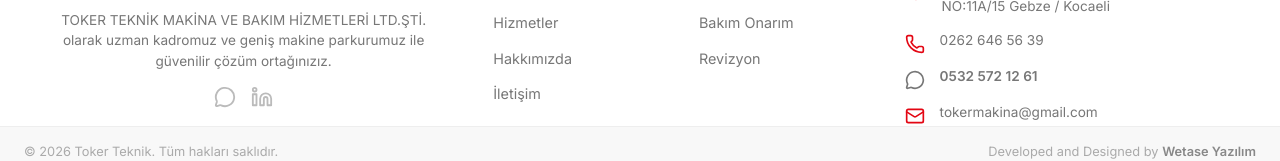
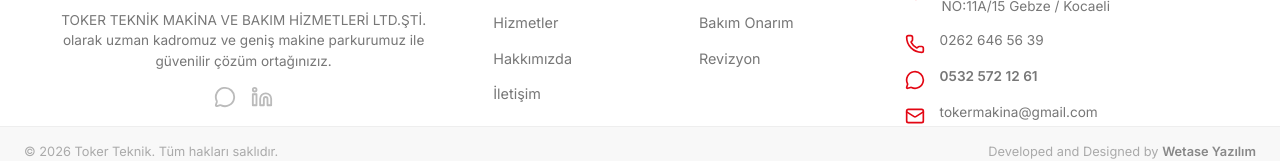
Before and after one commit to aybarsyilikyilmaz/toker-makine, a Next.js app: page / in a window 1280 px wide. Shown: the part 4211-4372 px from the top of the page. Built offline with nearby package versions, Linux system fonts and the light colour scheme; a web font is replaced by a local one.

Commit message:
Restore red color to WhatsApp icon in contact info section of footer

```diff
--- a/src/components/Footer.tsx
+++ b/src/components/Footer.tsx
@@ -74,7 +74,7 @@ export default function Footer() {
               <span>0262 646 56 39</span>
             </li>
             <li>
-              <MessageCircle size={20} />
+              <MessageCircle size={20} className="text-red" />
               <a href="https://wa.me/905325721261" target="_blank" rel="noreferrer" className={styles.wpLabel}>0532 572 12 61</a>
             </li>
             <li>
```
